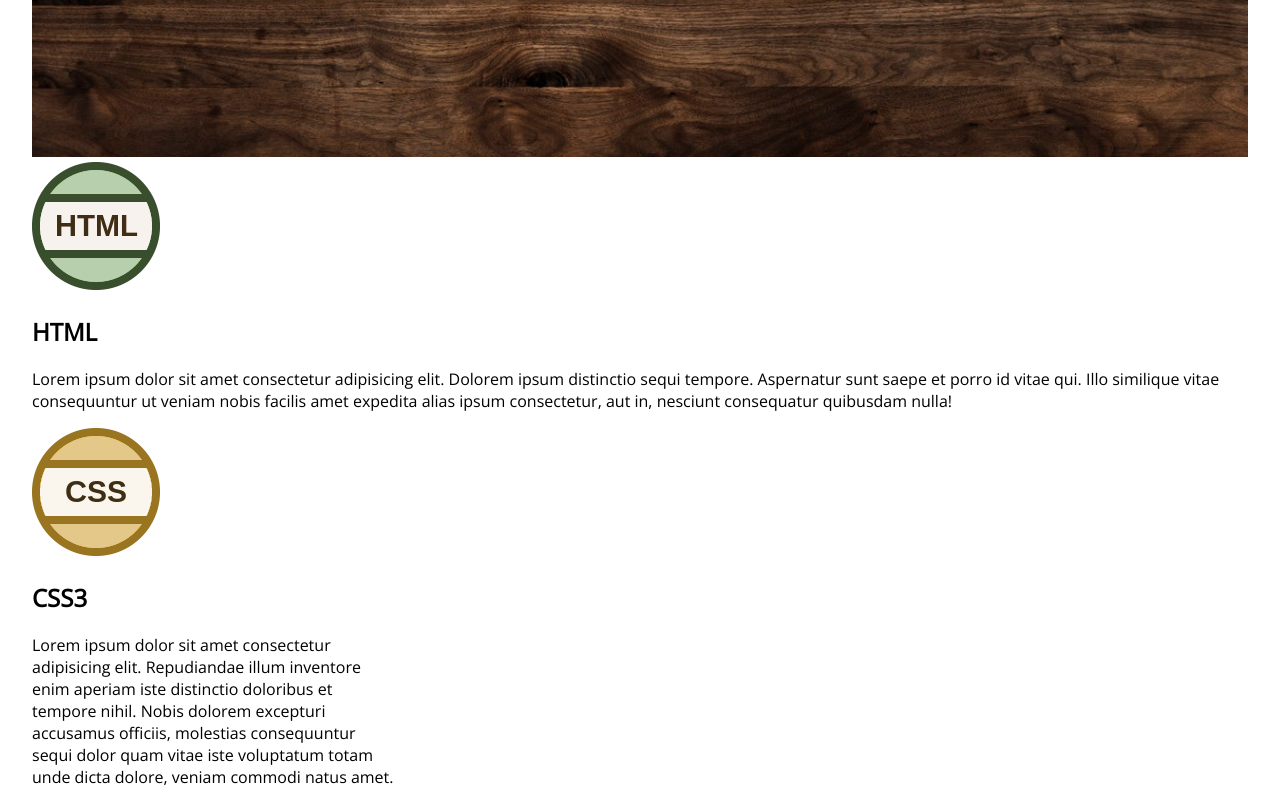
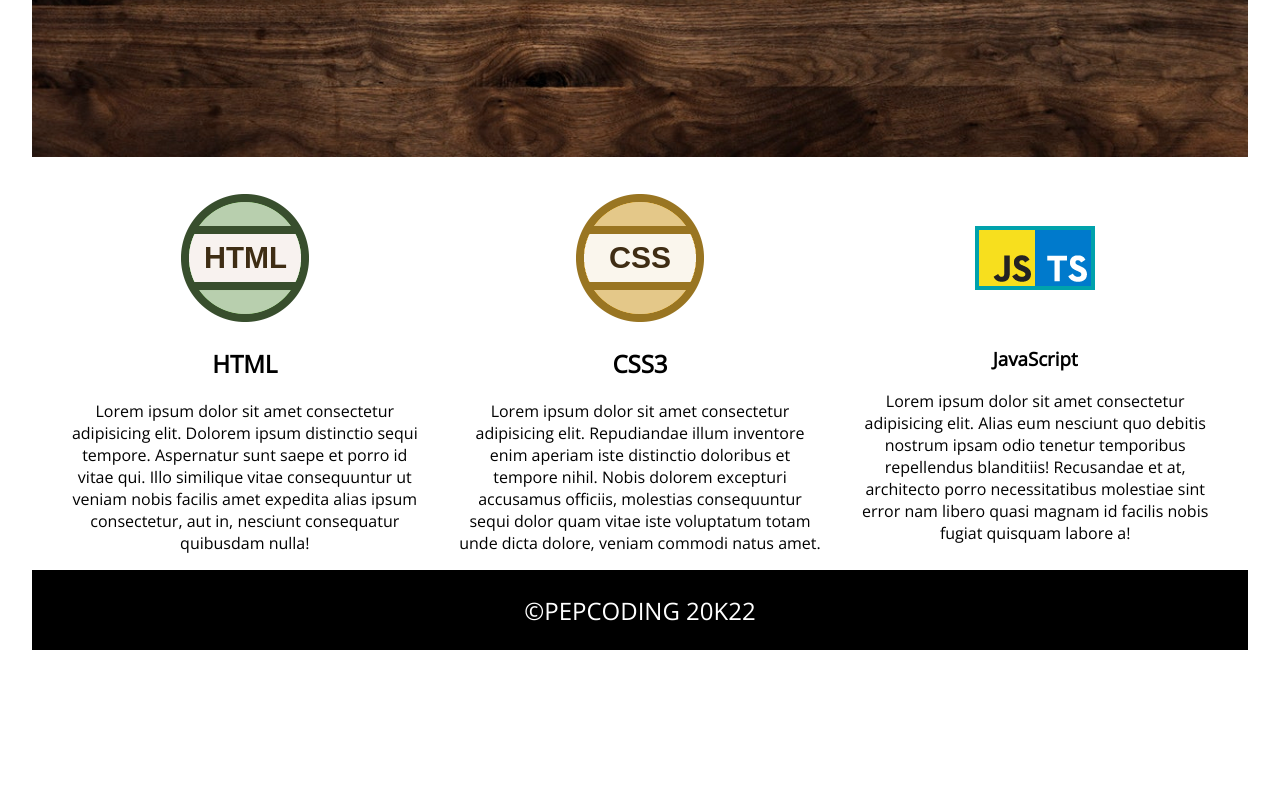
Before and after one commit to debu14/web_22_deployment, a plain HTML site: page index.html in a window 1280 px wide. Shown: the part 719-1520 px from the top of the page. After the commit the page ends 1369 px from the top, so only its background shows below. Drawn offline with nearby package versions, Linux system fonts and the light colour scheme.

Commit message:
Update index.html

```diff
--- a/index.html
+++ b/index.html
@@ -23,8 +23,8 @@
     </header>
     <img src="lap.jpeg" class="main-image" alt="">
     <main>
-        <div class2="parent">
-            <div class3="child">
+        <div class="parent">
+            <div class="child">
                 <img src="html.png" alt="">
                 <h2>HTML</h2>
                 <p>Lorem ipsum dolor sit amet consectetur adipisicing elit. Dolorem ipsum distinctio sequi tempore. Aspernatur sunt saepe et porro id vitae qui. Illo similique vitae consequuntur ut veniam nobis facilis amet expedita alias ipsum consectetur, aut in, nesciunt consequatur quibusdam nulla!</p>
```
